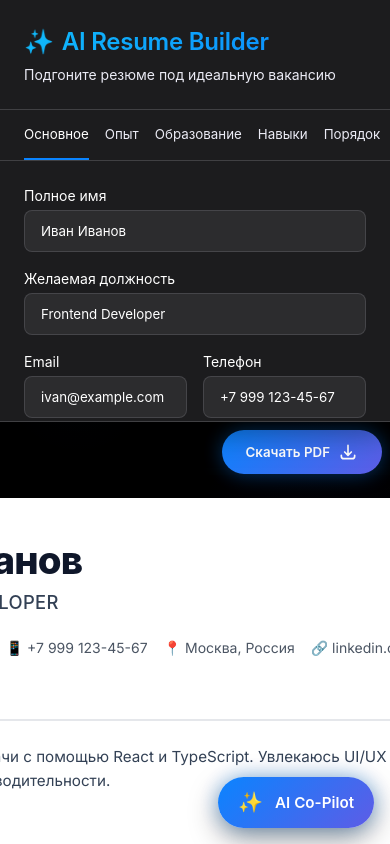
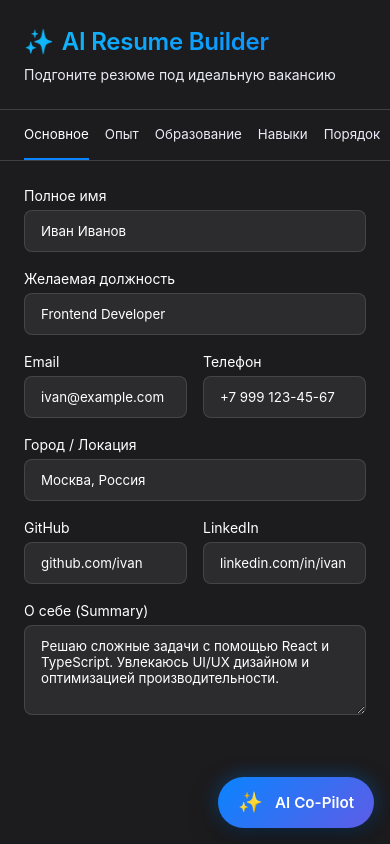
Before and after one commit to JessicaVadimovna/ATS, a React (Vite) app: page / in a window 390 px wide. Built offline with nearby package versions, Linux system fonts and the light colour scheme.

Commit message:
feat: remove PDF preview, full-width editor layout

```diff
--- a/src/App.tsx
+++ b/src/App.tsx
@@ -26,12 +26,11 @@ function App() {
         </div>
       </aside>
 
-      {/* Main: Live Preview */}
+      {/* Main: Live Preview — hidden on mobile */}
       <main className="preview-area">
         <Preview />
       </main>
 
-      {/* AI Floating Action Button (FAB) */}
       <motion.button
         className="ai-fab"
         onClick={() => setIsAIOpen(true)}
--- a/src/index.css
+++ b/src/index.css
@@ -261,24 +261,21 @@ textarea:focus {
 }
 
 /* Mobile Responsiveness */
-@media (max-width: 900px) {
+@media (max-width: 768px) {
   .app-container {
     flex-direction: column;
+  }
+
+  /* На мобильных предпросмотр прячем — смотреть при скачивании */
+  .preview-area {
+    display: none;
   }
 
   .sidebar {
     width: 100%;
     min-width: 100%;
-    height: 50vh;
+    height: 100vh;
     border-right: none;
-    border-bottom: 1px solid var(--border-color);
-  }
-
-  .preview-area {
-    padding: 1rem;
-    height: 50vh;
-    align-items: stretch;
-    /* allows scrolling if needed */
   }
 
   .ai-fab {
@@ -288,9 +285,3 @@ textarea:focus {
     font-size: 0.95rem;
   }
 }
-
-@media (max-width: 600px) {
-  .preview-area {
-    padding: 0.5rem;
-  }
-}
```
Also changed, not shown: public/favicon.png (added), 1 other file (tests, documents, lock files or other folders).
